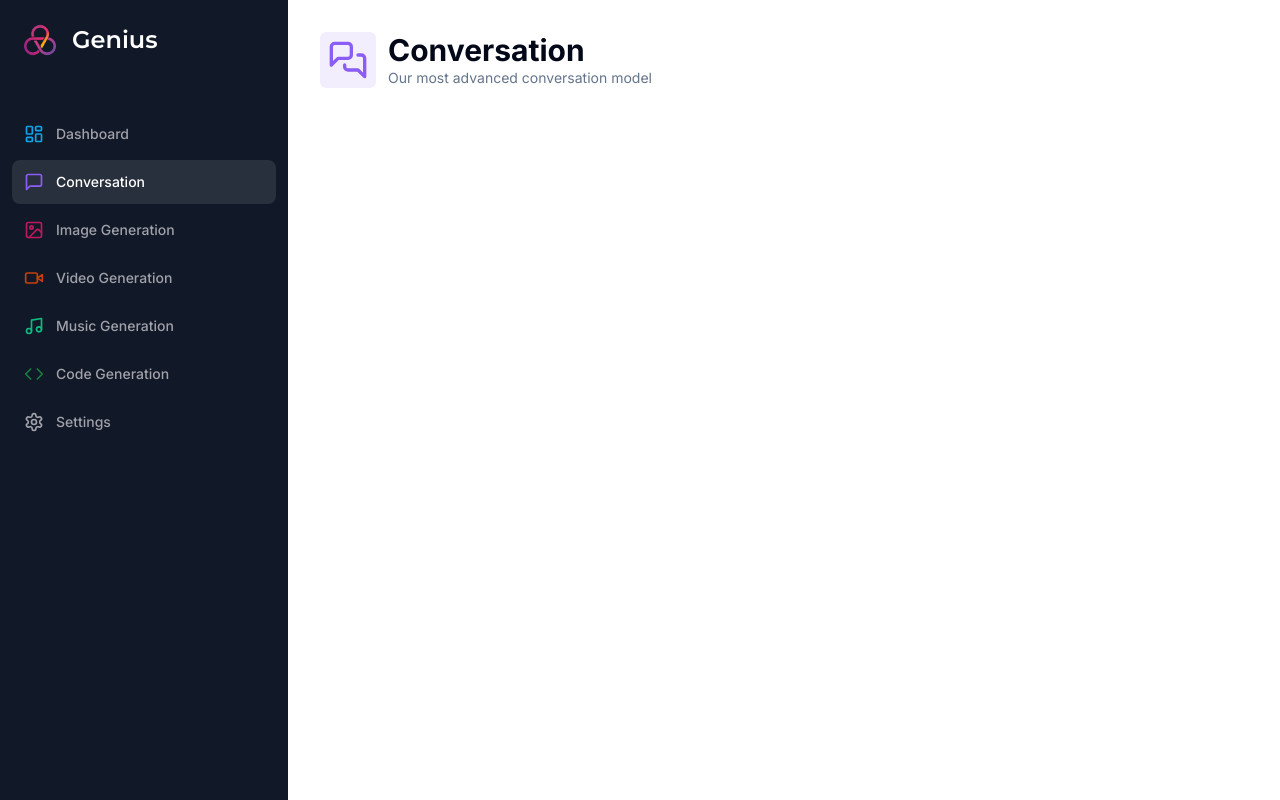
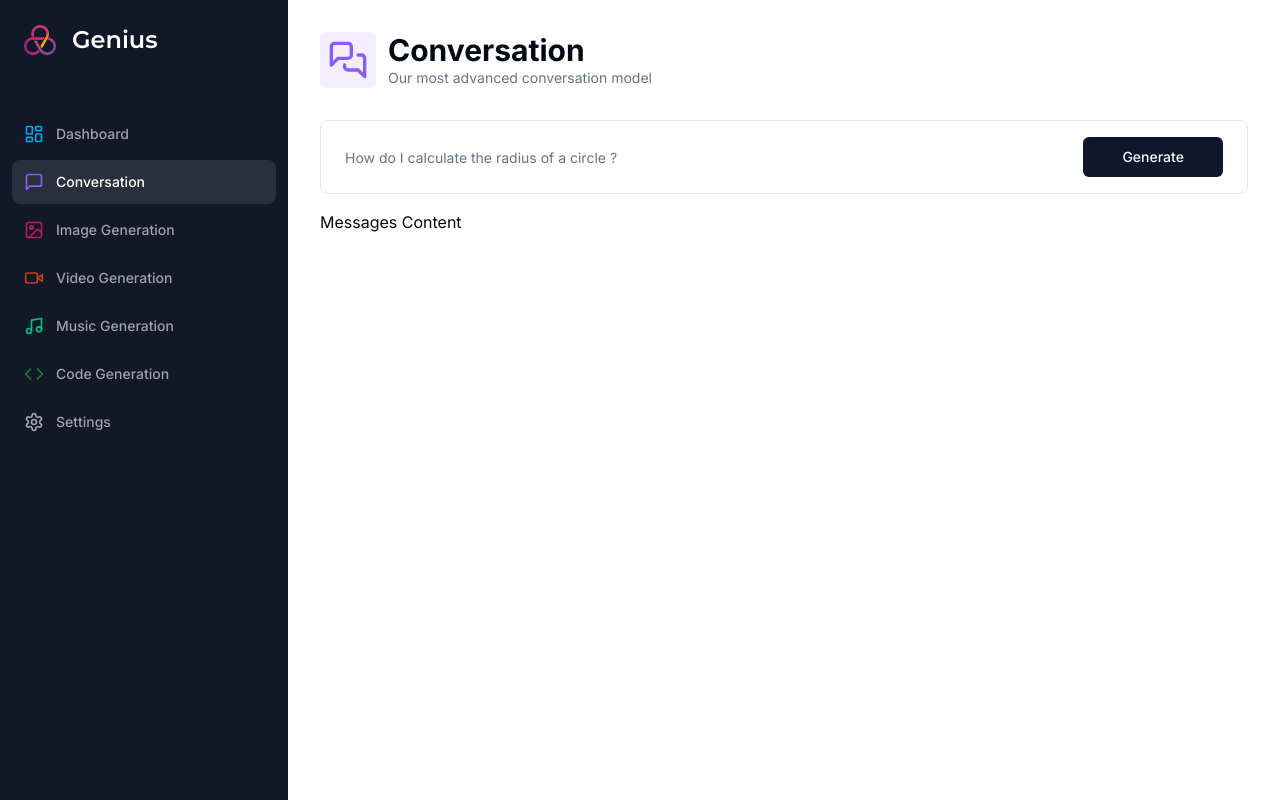
Before and after one commit to cchiragJain/ai-saas-project, a Next.js app: page /conversation in a window 1280 px wide. Built offline with nearby package versions, Linux system fonts and the light colour scheme.

Commit message:
Created conversation page using shadcn form component

```diff
--- /dev/null
+++ b/app/(dashboard)/(routes)/conversation/constants.ts
@@ -0,0 +1,7 @@
+import * as z from "zod";
+
+export const formSchema = z.object({
+  prompt: z.string().min(1, {
+    message: "Prompt is required",
+  }),
+});
--- a/app/(dashboard)/(routes)/conversation/page.tsx
+++ b/app/(dashboard)/(routes)/conversation/page.tsx
@@ -1,7 +1,32 @@
+"use client";
+
+import { MessagesSquare } from "lucide-react";
+import { useForm } from "react-hook-form";
+
+import { zodResolver } from "@hookform/resolvers/zod";
+import { z } from "zod";
+import { formSchema } from "./constants";
+
 import { Heading } from "@/components/heading";
-import { MessagesSquare } from "lucide-react";
+import { Button } from "@/components/ui/button";
+import { Form, FormControl, FormField, FormItem } from "@/components/ui/form";
+import { Input } from "@/components/ui/input";
 
+// dont understand how the form is working but is present in shadcn docs
 const ConversationPage = () => {
+  const form = useForm<z.infer<typeof formSchema>>({
+    resolver: zodResolver(formSchema),
+    defaultValues: {
+      prompt: "",
+    },
+  });
+
+  const isLoading = form.formState.isSubmitting;
+
+  const onSubmit = async (values: z.infer<typeof formSchema>) => {
+    console.log(values);
+  };
+
   return (
     <div>
       <Heading
@@ -11,7 +36,34 @@
         iconColor="text-violet-500"
         bgColor="bg-violet-500/10"
       />
-      <div className="px-4 lg:px-8"></div>
+      <div className="px-4 lg:px-8">
+        <div>
+          <Form {...form}>
+            <form
+              onSubmit={form.handleSubmit(onSubmit)}
+              className="rounded-lg border w-full p-4 px-3 md:px-6 focus-within:shadow-sm grid grid-cols-12 gap-2"
+            >
+              <FormField
+                name="prompt"
+                render={({ field }) => (
+                  <FormItem className="col-span-12 lg:col-span-10">
+                    <FormControl className="m-0 p-0">
+                      <Input
+                        className="border-0 outline-none focus-visible:ring-0 focus-visible:ring-transparent"
+                        disabled={isLoading}
+                        placeholder="How do I calculate the radius of a circle ?"
+                        {...field}
+                      />
+                    </FormControl>
+                  </FormItem>
+                )}
+              />
+              <Button className="col-span-12 lg:col-span-2">Generate</Button>
+            </form>
+          </Form>
+        </div>
+        <div className="space-y-4 mt-4">Messages Content</div>
+      </div>
     </div>
   );
 };
--- /dev/null
+++ b/components/ui/input.tsx
@@ -0,0 +1,25 @@
+import * as React from "react"
+
+import { cn } from "@/lib/utils"
+
+export interface InputProps
+  extends React.InputHTMLAttributes<HTMLInputElement> {}
+
+const Input = React.forwardRef<HTMLInputElement, InputProps>(
+  ({ className, type, ...props }, ref) => {
+    return (
+      <input
+        type={type}
+        className={cn(
+          "flex h-10 w-full rounded-md border border-input bg-background px-3 py-2 text-sm ring-offset-background file:border-0 file:bg-transparent file:text-sm file:font-medium placeholder:text-muted-foreground focus-visible:outline-none focus-visible:ring-2 focus-visible:ring-ring focus-visible:ring-offset-2 disabled:cursor-not-allowed disabled:opacity-50",
+          className
+        )}
+        ref={ref}
+        {...props}
+      />
+    )
+  }
+)
+Input.displayName = "Input"
+
+export { Input }
```
